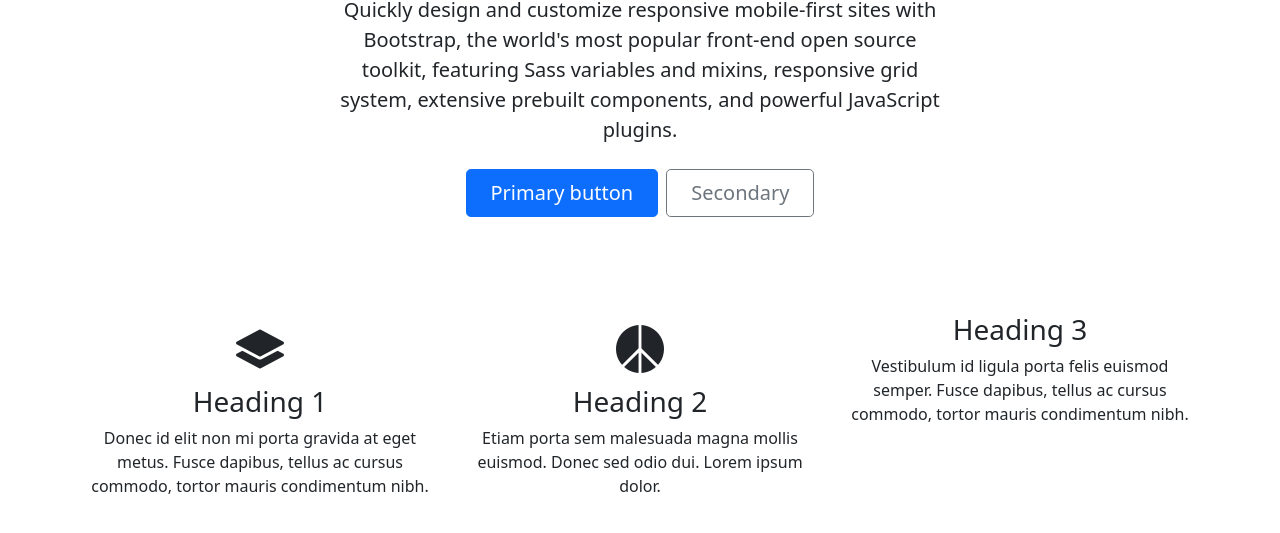
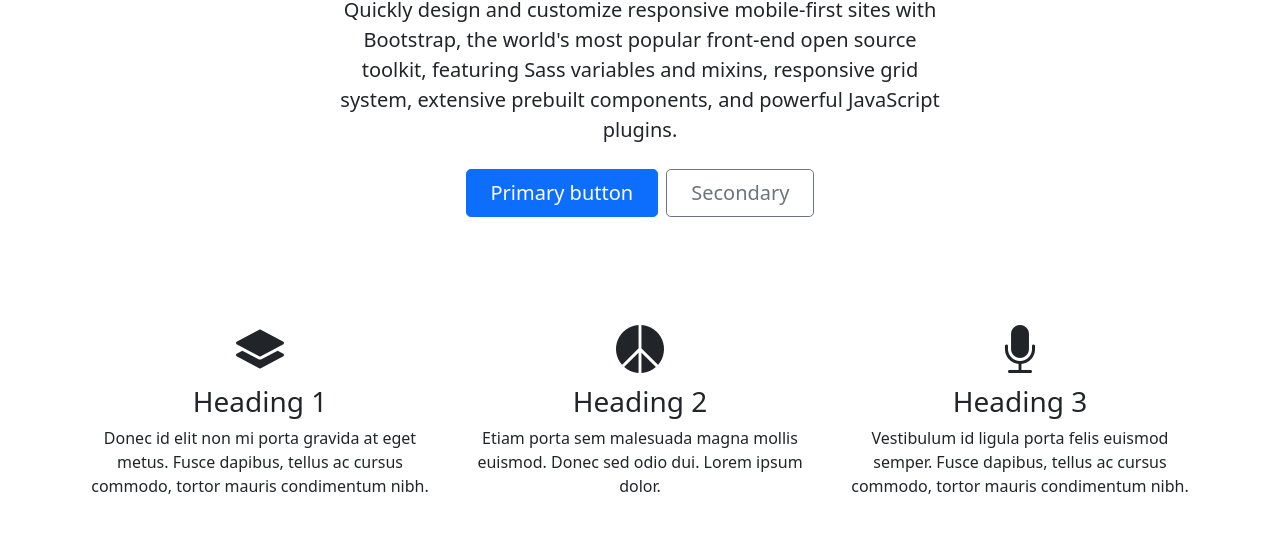
Before and after one commit to DEPdata/douglas-price-jour652, a plain HTML site: page resume_project/bootstrap_template.html in a window 1280 px wide. Shown: the part 223-756 px from the top of the page. Drawn offline with nearby package versions, Linux system fonts and the light colour scheme.

Commit message:
Update bootstrap_template.html
Added mic fill icon from bootstrap library

```diff
--- a/resume_project/bootstrap_template.html
+++ b/resume_project/bootstrap_template.html
@@ -137,7 +137,7 @@
       </div>
 
       <div class="col-md-4">
-
+        <i class="bi bi-mic-fill"></i>
               <h3>Heading 3</h3>
 
               <p>Vestibulum id ligula porta felis euismod semper. Fusce dapibus, tellus ac cursus commodo, tortor mauris condimentum nibh.</p>
```
